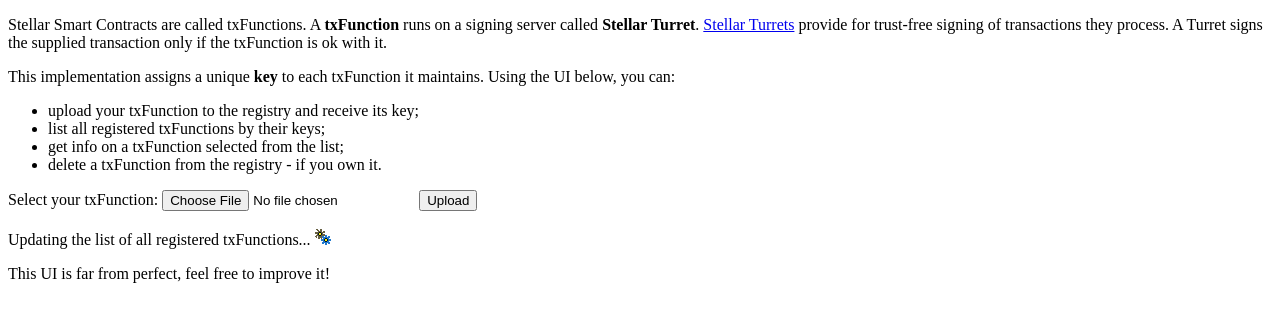
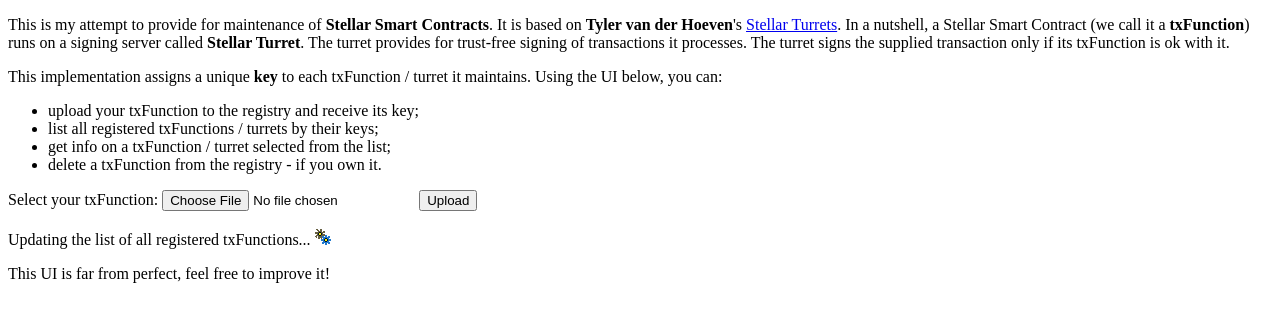
Before and after one commit to amissine/stellar-smart-contracts, a website: page public/index.html in a window 1280 px wide. Drawn offline with Linux system fonts and the light colour scheme; no server answers.

Commit message:
Update front page

```diff
--- a/public/index.html
+++ b/public/index.html
@@ -6,12 +6,12 @@
     <meta name="viewport" content="width=device-width, initial-scale=1">
   </head>
   <body>
-    <p/>Stellar Smart Contracts are called txFunctions. A <b>txFunction</b> runs on a signing server called <b>Stellar Turret</b>. <a href='https://github.com/tyvdh/stellar-turrets'>Stellar Turrets</a> provide for trust-free signing of transactions they process. A Turret signs the supplied transaction only if the txFunction is ok with it.
-    <p/>This implementation assigns a unique <b>key</b> to each txFunction it maintains. Using the UI below, you can:
+    <p/>This is my attempt to provide for maintenance of <b>Stellar Smart Contracts</b>. It is based on <b>Tyler van der Hoeven</b>'s <a href='https://github.com/tyvdh/stellar-turrets'>Stellar Turrets</a>. In a nutshell, a Stellar Smart Contract (we call it a <b>txFunction</b>) runs on a signing server called <b>Stellar Turret</b>. The turret provides for trust-free signing of transactions it processes. The turret signs the supplied transaction only if its txFunction is ok with it.
+    <p/>This implementation assigns a unique <b>key</b> to each txFunction / turret it maintains. Using the UI below, you can:
     <ul>
       <li>upload your txFunction to the registry and receive its key;</li>
-      <li>list all registered txFunctions by their keys;</li>
-      <li>get info on a txFunction selected from the list;</li>
+      <li>list all registered txFunctions / turrets by their keys;</li>
+      <li>get info on a txFunction / turret selected from the list;</li>
       <li>delete a txFunction from the registry - if you own it.</li>
     </ul>
     <form action="/" method='POST' enctype='multipart/form-data' id='form'>
```
Also changed, not shown: 1 other file.
